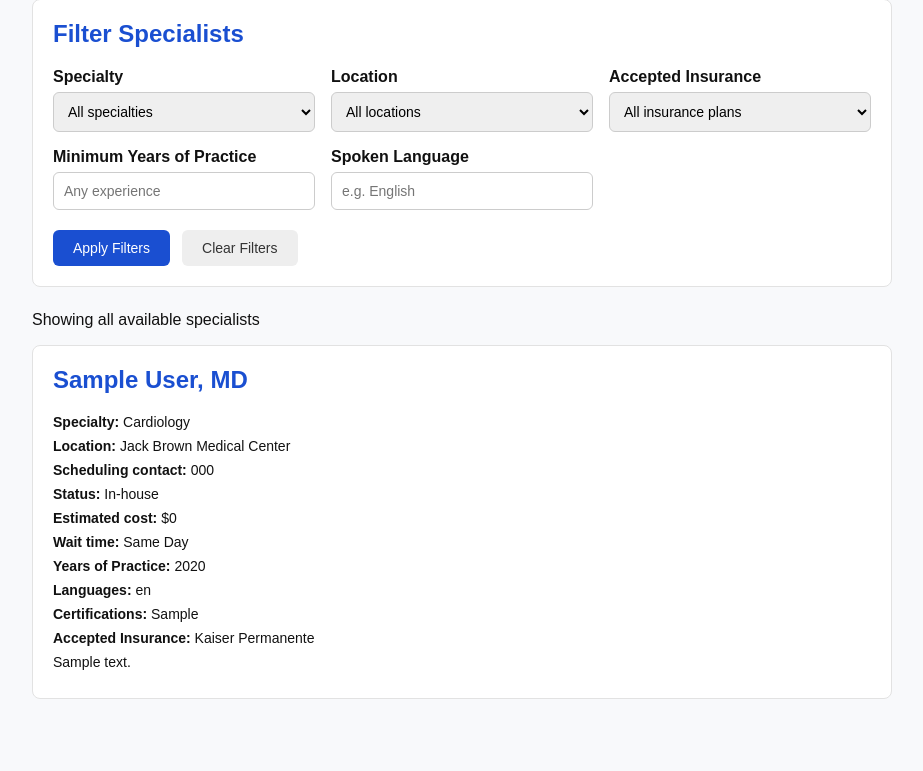
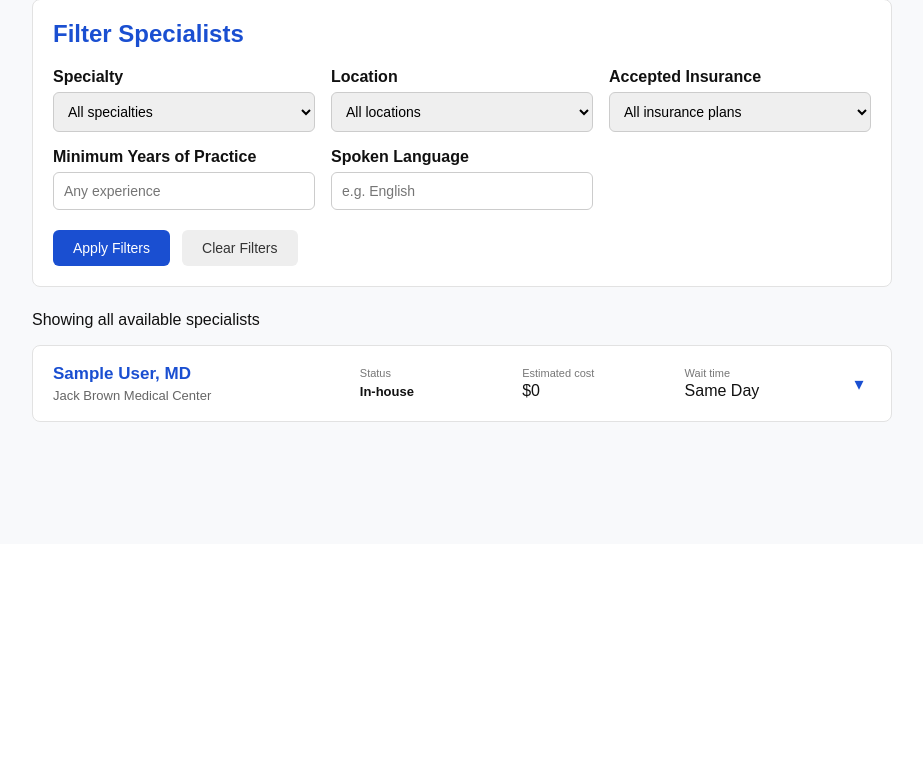
Before and after one commit to Diegoffp/Medical-Referral-System, a Django app: page /listings/ in a window 1280 px wide. Shown: the part 256-1027 px from the top of the page, without its empty margins (178-1101 px from the left). After the commit the page ends 678 px from the top, so only its background shows below. Run offline with Django 5.2, Linux system fonts and the light colour scheme; a user stored in the database is signed in; tables that the repository leaves empty hold one stand-in row (values such as "Sample post").

Commit message:
Update listings.html

```diff
--- a/core/templates/core/listings.html
+++ b/core/templates/core/listings.html
@@ -98,6 +98,94 @@
     .mc-clear-btn:hover {
         background: #ddd;
     }
+    .provider-card {
+        background: #fff;
+        border: 1px solid #e2e2e2;
+        border-radius: 8px;
+        margin-bottom: 14px;
+        overflow: hidden;
+    }
+
+    .provider-card summary {
+        list-style: none;
+        cursor: pointer;
+    }
+
+    .provider-card summary::-webkit-details-marker {
+        display: none;
+    }
+
+    .provider-summary {
+        display: grid;
+        grid-template-columns: 2fr 1fr 1fr 1fr 24px;
+        align-items: center;
+        gap: 18px;
+        padding: 18px 20px;
+    }
+
+    .provider-summary::after {
+        content: "▾";
+        color: #1a4fd1;
+        font-size: 18px;
+        text-align: center;
+    }
+
+    .provider-card[open] .provider-summary::after {
+        transform: rotate(180deg);
+    }
+
+    .provider-name {
+        color: #1a4fd1;
+        font-size: 17px;
+        font-weight: bold;
+    }
+
+    .provider-location {
+        display: block;
+        color: #666;
+        font-size: 13px;
+        margin-top: 4px;
+    }
+
+    .provider-label {
+        display: block;
+        color: #777;
+        font-size: 11px;
+        margin-bottom: 3px;
+    }
+
+    .provider-status {
+        font-size: 13px;
+        font-weight: 600;
+    }
+
+    .provider-details {
+        display: grid;
+        grid-template-columns: 1fr 1fr;
+        gap: 30px;
+        background: #eef5ff;
+        border-top: 1px solid #dbe8fa;
+        padding: 22px 28px;
+        font-size: 13px;
+    }
+
+    .provider-details p {
+        margin: 7px 0;
+    }
+
+    .provider-about {
+        line-height: 1.5;
+    }
+
+    @media (max-width: 700px) {
+        .provider-summary {
+            grid-template-columns: 1fr 1fr;
+        }
+
+        .provider-details {
+            grid-template-columns: 1fr;
+        }
+    }
 </style>
 
 <div class="mc-main">
@@ -181,24 +269,66 @@
     {% endif %}
 
     {% for specialist in specialists %}
-        <div class="mc-card">
-            <h2>
+        <details class="provider-card">
+            <summary class="provider-summary">
+                <div>
+                    <span class="provider-name">
                         {{ specialist.first_name }}
                         {{ specialist.last_name }},
                         {{ specialist.credentials }}
-            </h2>
+                    </span>
 
-            <p><strong>Specialty:</strong> {{ specialist.specialty }}</p>
-            <p><strong>Location:</strong> {{ specialist.location.name }}</p>
-            <p><strong>Scheduling contact:</strong> {{ specialist.location.scheduling_number|default:"Not specified" }}</p>
-            <p><strong>Status:</strong> {{ specialist.network_status }}</p>
-            <p><strong>Estimated cost:</strong> {{ specialist.display_cost|default:"Not specified" }}</p>
-            <p><strong>Wait time:</strong> {{ specialist.display_wait_time }}</p>
-            <p><strong>Years of Practice:</strong> {{ specialist.years_of_practice|default_if_none:"Not specified" }}</p>
-            <p><strong>Languages:</strong> {{ specialist.spoken_languages }}</p>
-            <p><strong>Certifications:</strong> {{ specialist.certifications }}</p>
+                    <span class="provider-location">
+                        {{ specialist.location.name|default:"Location not specified" }}
+                    </span>
+                </div>
 
-            <p><strong>Accepted Insurance:</strong>
+                <div>
+                    <span class="provider-label">Status</span>
+                    <span class="provider-status">
+                        {{ specialist.network_status }}
+                    </span>
+                </div>
+
+                <div>
+                    <span class="provider-label">Estimated cost</span>
+                    <span>
+                        {{ specialist.display_cost|default:"Not specified" }}
+                    </span>
+                </div>
+
+                <div>
+                    <span class="provider-label">Wait time</span>
+                    <span>
+                        {{ specialist.display_wait_time }}
+                    </span>
+                </div>
+            </summary>
+
+            <div class="provider-details">
+                <div>
+                    <p>
+                        <strong>Specialty:</strong>
+                        {{ specialist.specialty }}
+                    </p>
+
+                    <p>
+                        <strong>Years of Practice:</strong>
+                        {{ specialist.years_of_practice|default_if_none:"Not specified" }}
+                    </p>
+
+                    <p>
+                        <strong>Languages:</strong>
+                        {{ specialist.spoken_languages|default:"Not specified" }}
+                    </p>
+
+                    <p>
+                        <strong>Certifications:</strong>
+                        {{ specialist.certifications|default:"Not specified" }}
+                    </p>
+
+                    <p>
+                        <strong>Accepted Insurance:</strong>
                         {% for insurance in specialist.accepted_insurance.all %}
                             {{ insurance.name }}{% if not forloop.last %}, {% endif %}
                         {% empty %}
@@ -206,10 +336,24 @@
                         {% endfor %}
                     </p>
 
-            <p>{{ specialist.biography }}</p>
+                    <p>
+                        <strong>Scheduling contact:</strong>
+                        {{ specialist.location.scheduling_number|default:"Not specified" }}
+                    </p>
                 </div>
+
+                <div class="provider-about">
+                    <strong>About</strong>
+                    <p>
+                        {{ specialist.biography|default:"No additional information available." }}
+                    </p>
+                </div>
+            </div>
+        </details>
+
         {% empty %}
             <p>No matching specialists found.</p>
         {% endfor %}
+
 </div>
 {% endblock %}
```
Lines whose indentation alone changed are shown as unchanged.
